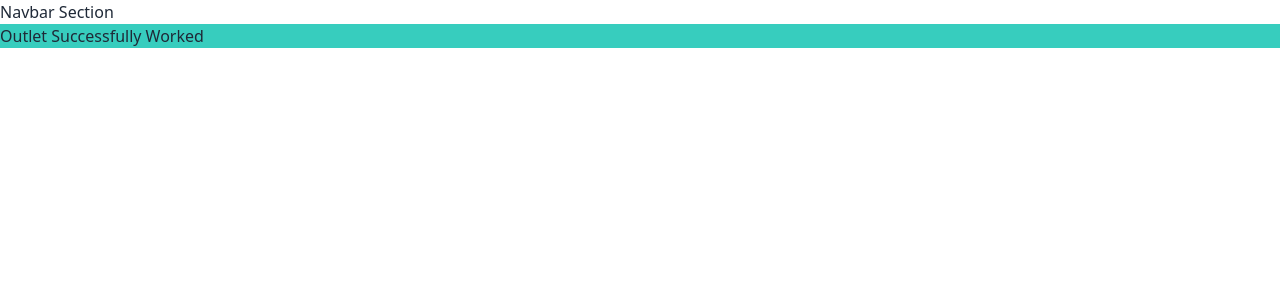
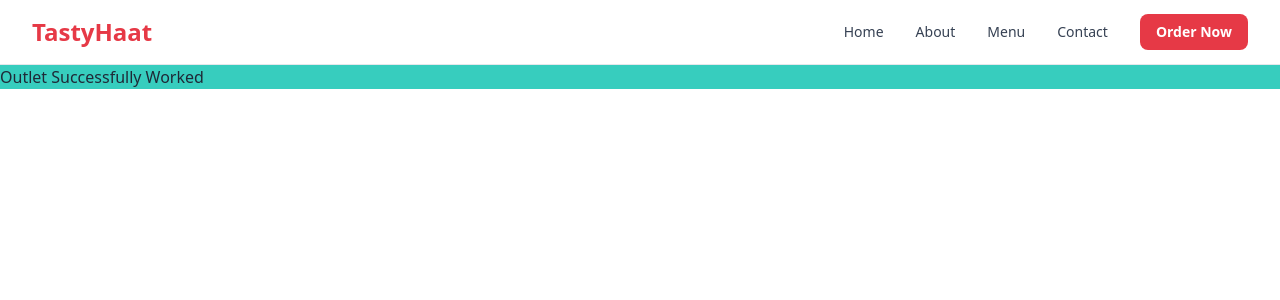
Before and after one commit to shams-labib/TastyHaat, a React (Vite) app: page / in a window 1280 px wide. Shown: the top 300 px of the page. Built offline with nearby package versions, Linux system fonts and the light colour scheme.

Commit message:
Created Navbar. Responsive and readable in light/dark mode

```diff
--- a/package.json
+++ b/package.json
@@ -13,6 +13,7 @@
     "@tailwindcss/vite": "^4.1.18",
     "react": "^19.2.0",
     "react-dom": "^19.2.0",
+    "react-icons": "^5.5.0",
     "react-router": "^7.11.0",
     "tailwindcss": "^4.1.18"
   },
--- a/src/Components/Navbar/Navbar.jsx
+++ b/src/Components/Navbar/Navbar.jsx
@@ -1,10 +1,76 @@
-import React from "react";
+import React, { useState } from "react";
+import { HiMenu, HiX } from "react-icons/hi";
 
 const Navbar = () => {
+  const [isOpen, setIsOpen] = useState(false);
+
+  const navLinks = [
+    { name: "Home", href: "#home" },
+    { name: "About", href: "#about" },
+    { name: "Menu", href: "#menu" },
+    { name: "Contact", href: "#contact" },
+  ];
+
   return (
-    <div>
-      <h1>Navbar Section</h1>
-    </div>
+    <header className="sticky top-0 z-50 bg-white/90 dark:bg-gray-900/90 backdrop-blur border-b border-gray-200 dark:border-gray-800">
+      <nav className="max-w-7xl mx-auto px-4 sm:px-6 lg:px-8">
+        <div className="flex h-16 items-center justify-between">
+          <a href="#home" className="text-2xl font-bold text-[#E63946]">
+            TastyHaat
+          </a>
+
+          <div className="hidden md:flex items-center gap-8">
+            {navLinks.map((link) => (
+              <a
+                key={link.name}
+                href={link.href}
+                className="text-sm font-medium text-gray-700 dark:text-gray-300 hover:text-[#E63946] transition"
+              >
+                {link.name}
+              </a>
+            ))}
+
+            <a
+              href="#menu"
+              className="rounded-lg bg-[#E63946] px-4 py-2 text-sm font-semibold text-white hover:bg-[#D62839] transition"
+            >
+              Order Now
+            </a>
+          </div>
+
+          <button
+            onClick={() => setIsOpen(!isOpen)}
+            className="md:hidden rounded-md p-2 text-gray-700 dark:text-gray-300 hover:bg-gray-100 dark:hover:bg-gray-800 transition"
+            aria-label="Toggle Menu"
+          >
+            {isOpen ? <HiX size={24} /> : <HiMenu size={24} />}
+          </button>
+        </div>
+
+        {isOpen && (
+          <div className="md:hidden pt-2 pb-4 space-y-2">
+            {navLinks.map((link) => (
+              <a
+                key={link.name}
+                href={link.href}
+                onClick={() => setIsOpen(false)}
+                className="block rounded-lg px-3 py-2 text-sm font-medium text-gray-700 dark:text-gray-300 hover:bg-gray-100 dark:hover:bg-gray-800 transition"
+              >
+                {link.name}
+              </a>
+            ))}
+
+            <a
+              href="#menu"
+              onClick={() => setIsOpen(false)}
+              className="block rounded-lg bg-[#E63946] px-3 py-2 text-center text-sm font-semibold text-white hover:bg-[#D62839] transition"
+            >
+              Order Now
+            </a>
+          </div>
+        )}
+      </nav>
+    </header>
   );
 };
 
```
Also changed, not shown: 1 other file (tests, documents, lock files or other folders).
